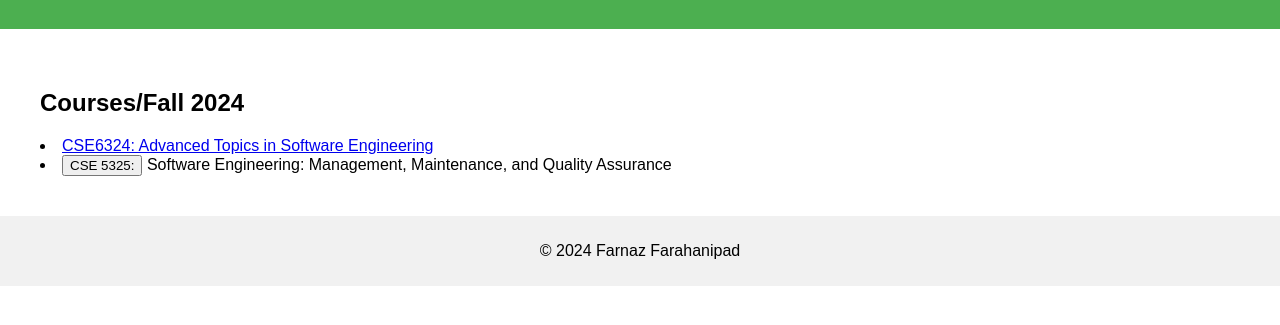
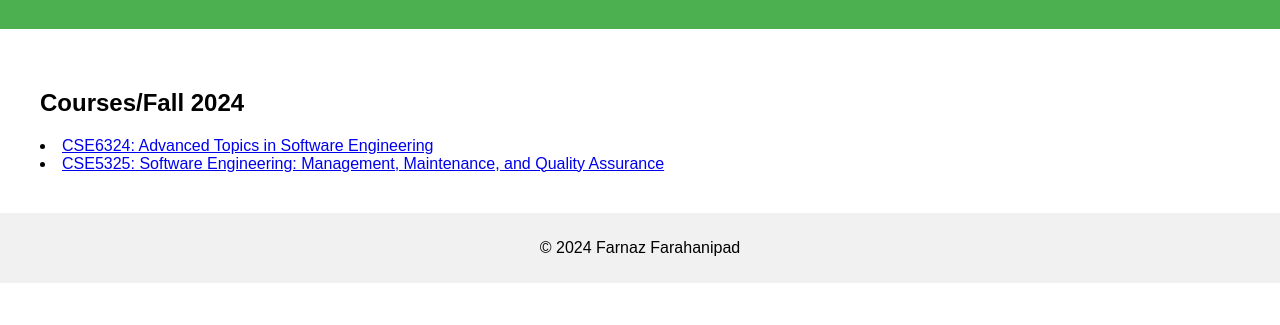
Before and after one commit to farnazfarahani/farnazfarahani.github.io, a plain HTML site: page Fall 2024.html in a window 1280 px wide. Shown: the part 115-440 px from the top of the page. Drawn offline with Linux system fonts and the light colour scheme.

Commit message:
Update Fall 2024.html

```diff
--- a/Fall 2024.html
+++ b/Fall 2024.html
@@ -21,7 +21,7 @@
     <section>
         <h2>Courses/Fall 2024</h2>
         <li> <a href="CSE6324.html">CSE6324: Advanced Topics in Software Engineering</a></li>
-        <li><button onclick="CSE6324.html">CSE 5325:</button> Software Engineering: Management, Maintenance, and Quality Assurance</li>
+        <li> <a href="CSE5325.html">CSE5325: Software Engineering: Management, Maintenance, and Quality Assurance</a></li>
 
     </section>
     <footer>
```
